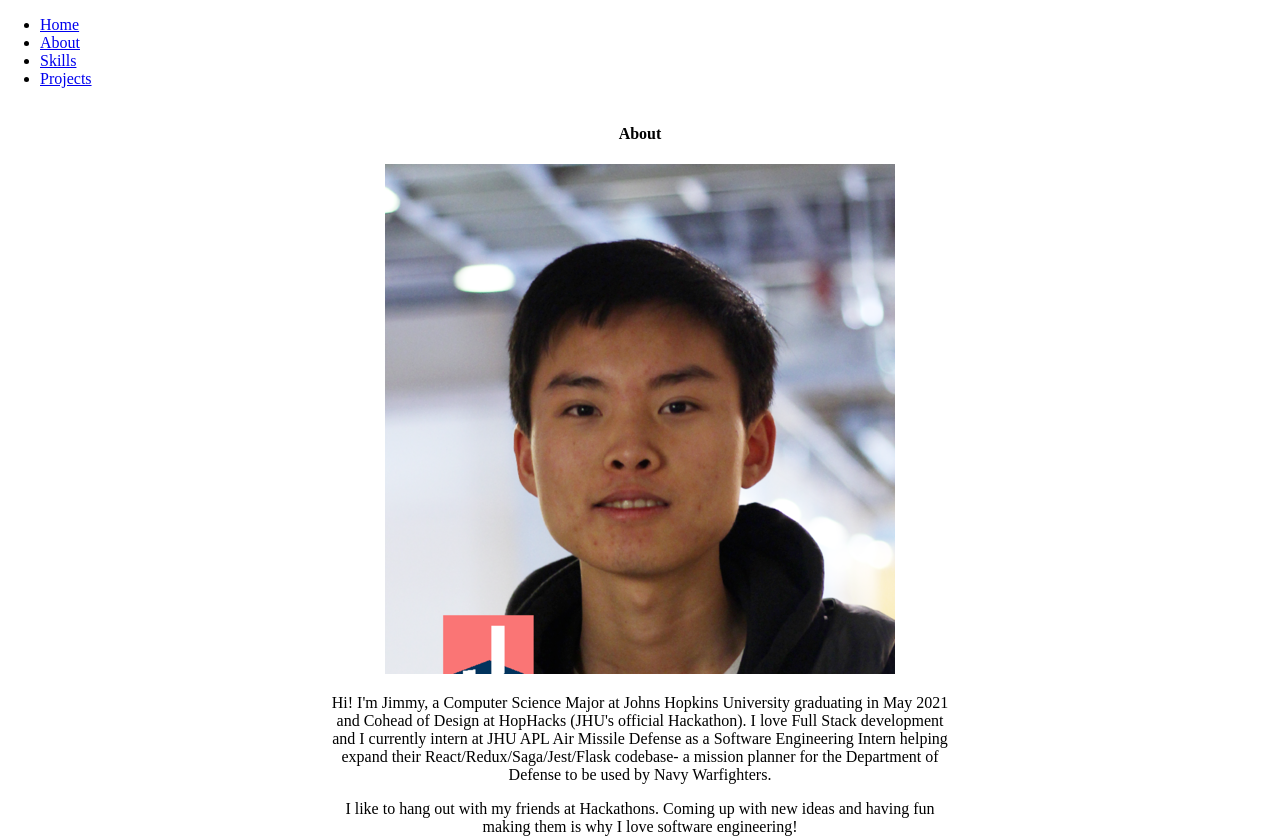
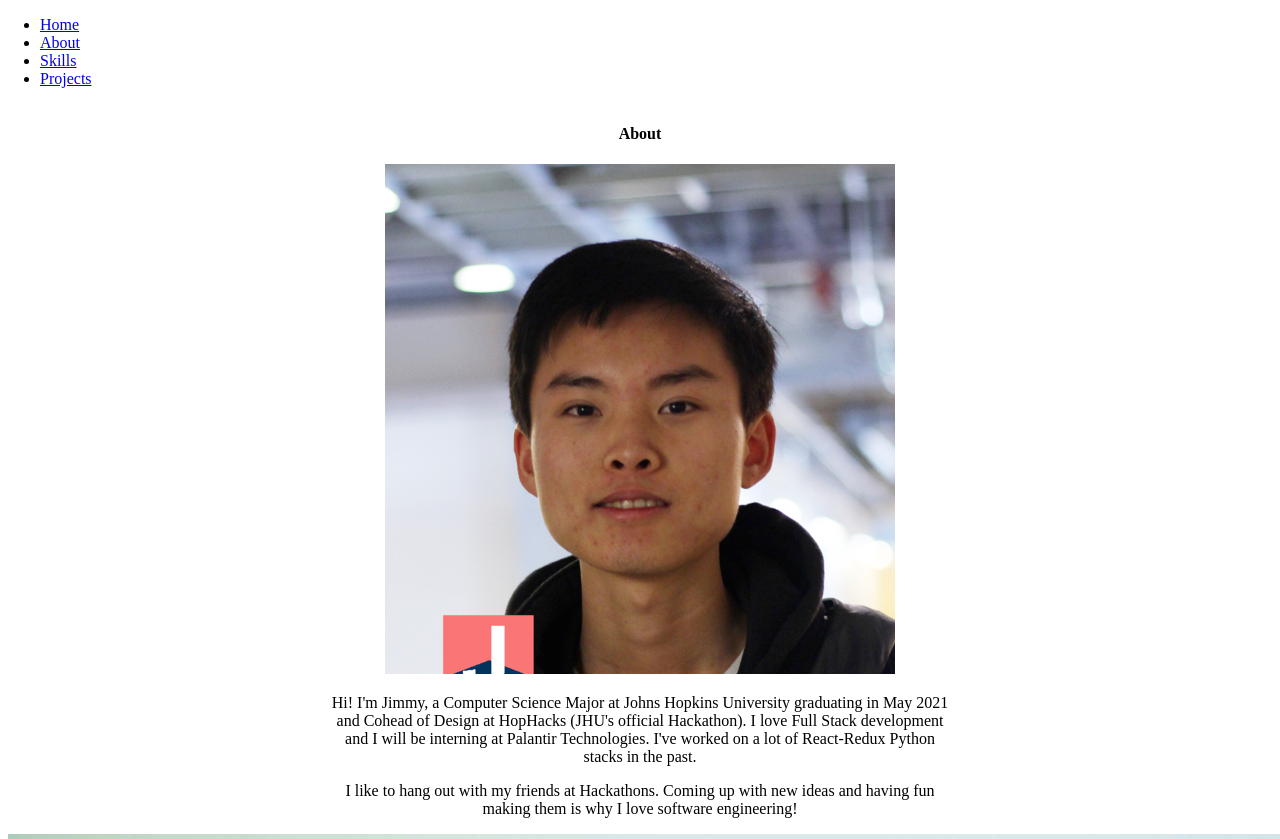
Before and after one commit to jimmyshi360/PortfolioSource, a Gatsby site: page /about in a window 1280 px wide. Shown: the top 839 px of the page. Built offline with nearby package versions, Linux system fonts and the light colour scheme; Gatsby itself is replaced by a stand-in of ours.

Commit message:
updated about desc

```diff
--- a/src/components/about.js
+++ b/src/components/about.js
@@ -46,8 +46,7 @@ class About extends React.Component {
           style={{ marginLeft: isMobile ? '10%' : '25%', marginRight: isMobile ? '10%' : '25%' }}
         >
           <p >
- Hi! I'm Jimmy, a Computer Science Major at Johns Hopkins University graduating in May 2021 and Cohead of Design at HopHacks (JHU's official Hackathon). I love Full Stack development and I currently
- intern at JHU APL Air Missile Defense as a Software Engineering Intern helping expand their React/Redux/Saga/Jest/Flask codebase- a mission planner for the Department of Defense to be used by Navy Warfighters.
+ Hi! I'm Jimmy, a Computer Science Major at Johns Hopkins University graduating in May 2021 and Cohead of Design at HopHacks (JHU's official Hackathon). I love Full Stack development and I will be interning at Palantir Technologies. I've worked on a lot of React-Redux Python stacks in the past.
           </p>
           <p>
 		  I like to hang out with my friends at Hackathons. Coming up with new ideas and having fun making them is why I love software engineering!
```
Also changed, not shown: 4 other files.
